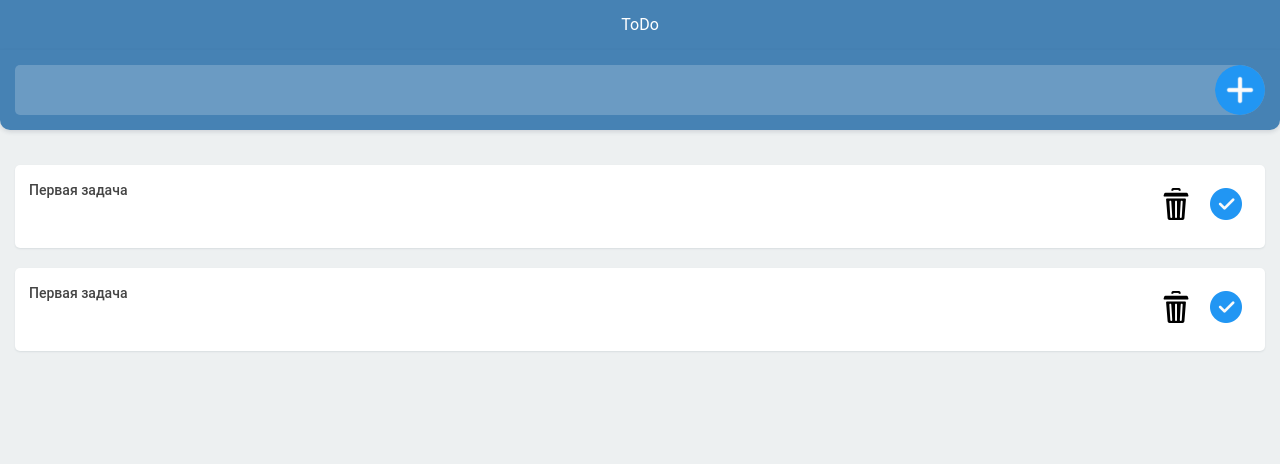
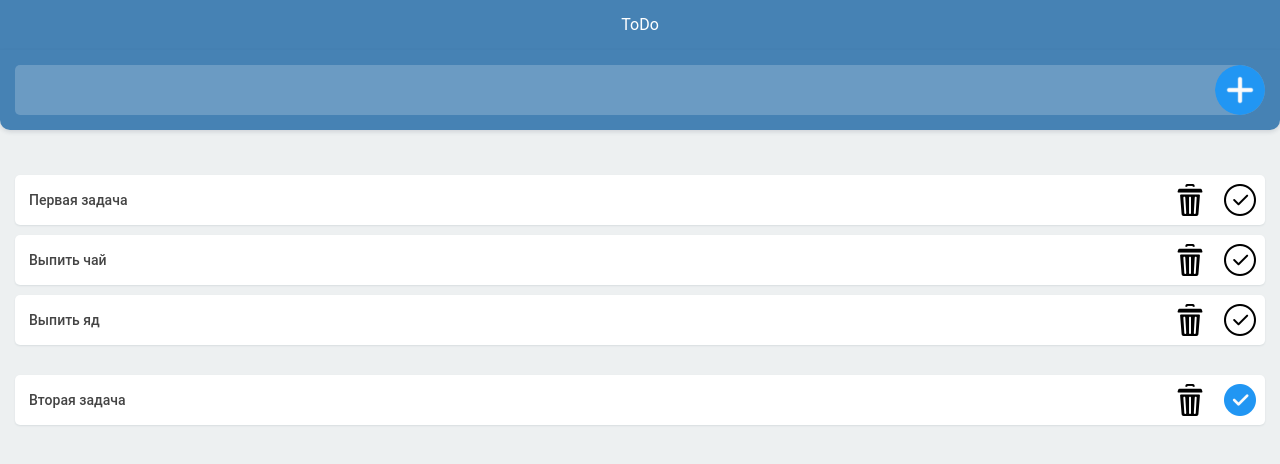
Before and after one commit to alekselo/TodoList, a React (Create React App) app: page / in a window 1280 px wide. Shown: the top 464 px of the page. Built offline with nearby package versions, Linux system fonts and the light colour scheme.

Commit message:
feat: added logic to create, complete and delete tasks

```diff
--- a/src/components/Form/Form.component.tsx
+++ b/src/components/Form/Form.component.tsx
@@ -1,11 +1,25 @@
 import styles from "./styles.module.scss";
+import { useState } from "react";
 
-export const Form = () => {
+export const Form = (props: { createNewTodo: Function }) => {
+  const [text, setText] = useState("");
+
+  const formSubmit = () => {
+    if (text) {
+      props.createNewTodo(text);
+      setText("");
+    }
+  };
+
   return (
     <div className={styles.formWrapper}>
-      <form action="#">
+      <form action="#" onSubmit={formSubmit}>
         <label>
-          <input type="text" />
+          <input
+            type="text"
+            value={text}
+            onChange={(e) => setText(e.target.value)}
+          />
           <button></button>
         </label>
       </form>
--- a/src/components/TodoList/TodoList.component.tsx
+++ b/src/components/TodoList/TodoList.component.tsx
@@ -1,22 +1,59 @@
 import { TodoListItem } from "./TodoListItem/TodoListItem.component";
 import cn from "classnames";
 import styles from "./styles.module.scss";
+import { TodoItem } from "../../models/TodoItem";
 
-export const TodoList = () => {
+export const TodoList = (props: {
+  todos: TodoItem[];
+  completeTodo: Function;
+  deleteTodo: Function;
+}) => {
+  const getNoTasksMessage = (listType: string) => {
+    return listType === "checked" ? (
+      <p className={styles.noItemMessage}>Нет невыполненных задач</p>
+    ) : (
+      <p className={styles.noItemMessage}>Нет выполненных задач</p>
+    );
+  };
+  const checkedList = () => {
+    const uncheckedTodos = props.todos.filter((item) => !item.isDone);
+
+    if (uncheckedTodos.length === 0) {
+      return getNoTasksMessage("checked");
+    }
+
+    return uncheckedTodos.map((item, id) => (
+      <TodoListItem
+        item={item}
+        key={id}
+        completeTodo={props.completeTodo}
+        deleteTodo={props.deleteTodo}
+      />
+    ));
+  };
+
+  const unCheckedList = () => {
+    const completedTodos = props.todos.filter((item) => item.isDone);
+
+    if (completedTodos.length === 0) {
+      return getNoTasksMessage("unchecked");
+    }
+
+    return completedTodos.map((item, id) => (
+      <TodoListItem
+        item={item}
+        key={id}
+        completeTodo={props.completeTodo}
+        deleteTodo={props.deleteTodo}
+      />
+    ));
+  };
+
   return (
     <div className={styles.todoContainer}>
-      <ul className={cn(styles.todoList, styles.failed)}>
-        <TodoListItem />
-      </ul>
+      <ul className={cn(styles.todoList, styles.failed)}>{checkedList()}</ul>
       <ul className={cn(styles.todoList, styles.completed)}>
-        <TodoListItem />
-        {/* <li className="todo-list-item__wrapper">
-          <span>Вторая задача</span>
-          <div className="todo-list-item__buttons">
-            <button className="btn-trash"></button>
-            <button className="btn-uncheck"></button>
-          </div>
-        </li> */}
+        {unCheckedList()}
       </ul>
     </div>
   );
--- a/src/components/TodoList/TodoListItem/TodoListItem.component.tsx
+++ b/src/components/TodoList/TodoListItem/TodoListItem.component.tsx
@@ -1,13 +1,27 @@
 import cn from "classnames";
 import styles from "./styles.module.scss";
+import { TodoItem } from "../../../models/TodoItem";
 
-export const TodoListItem = () => {
+export const TodoListItem = (props: {
+  item: TodoItem;
+  completeTodo: Function;
+  deleteTodo: Function;
+}) => {
   return (
     <li className={styles.itemWrapper}>
-      <span>Первая задача</span>
+      <span>{props.item.text}</span>
       <div className={styles.itemButtons}>
-        <button className={cn(styles.btn, styles.btnTrash)}></button>
-        <button className={cn(styles.btn, styles.btnCheck)}></button>
+        <button
+          className={cn(styles.btn, styles.btnTrash)}
+          onClick={() => props.deleteTodo(props.item)}
+        ></button>
+        <button
+          className={cn(
+            styles.btn,
+            props.item.isDone ? styles.btnCheck : styles.btnUncheck
+          )}
+          onClick={() => props.completeTodo(props.item)}
+        ></button>
       </div>
     </li>
   );
--- a/src/components/TodoList/TodoListItem/styles.module.scss
+++ b/src/components/TodoList/TodoListItem/styles.module.scss
@@ -22,7 +22,7 @@
     margin: 0;
 }
 
-.todo-list-item__buttons {
+.itemButtons {
     width: 100px;
     height: 50px;
     display: flex;
@@ -45,17 +45,6 @@
     cursor: pointer;
 }
 
-.btnTrash:last-of-type:before {
-    content: '';
-    width: 1px;
-    height: 30px;
-    background: #edf0f1;
-
-    position: absolute;
-    top: 10px;
-    left: 0;
-}
-
 .btnTrash {
     background-image: url(../../../assets/images/trash.png);
 }
@@ -64,6 +53,6 @@
     background-image: url(../../../assets/images/check.png);
 }
 
-.btnUnchek {
+.btnUncheck {
     background-image: url(../../../assets/images/uncheck.png);
 }
--- a/src/components/TodoList/styles.module.scss
+++ b/src/components/TodoList/styles.module.scss
@@ -5,8 +5,8 @@
 
 .todoList {
     width: 100%;
-    margin-top: 20px;
-    margin-bottom: 20px;
+    margin-top: 30px;
+    margin-bottom: 30px;
     padding-left: 0;
     list-style: none;
 
@@ -48,3 +48,11 @@
         content: 'Нет выполненых задач';
     }
 }
+
+.noItemMessage {
+    width: 100%;
+    display: block;
+    text-align: center;
+    font-size: 12px;
+    color: #aaa;
+}
--- /dev/null
+++ b/src/models/TodoItem.ts
@@ -0,0 +1,5 @@
+export type TodoItem = {
+    text: string;
+    id: number;
+    isDone: boolean;
+  };
--- a/src/pages/TodoListPage.tsx
+++ b/src/pages/TodoListPage.tsx
@@ -1,13 +1,64 @@
+import { useState } from "react";
 import { Form } from "../components/Form/Form.component";
 import { Header } from "../components/Header/Header.component";
 import { TodoList } from "../components/TodoList/TodoList.component";
+import { TodoItem } from "../models/TodoItem";
 
 export const TodoListForm = () => {
+  const [todos, setTodos] = useState<TodoItem[]>([
+    { text: "Первая задача", id: 0, isDone: false },
+    {
+      text: "Вторая задача",
+      id: 1,
+      isDone: true,
+    },
+    {
+      text: "Выпить чай",
+      id: 2,
+      isDone: false,
+    },
+    {
+      text: "Выпить яд",
+      id: 3,
+      isDone: false,
+    },
+  ]);
+
+  const createNewTodo = (text: string) => {
+    const newTodo: TodoItem = {
+      id: todos.length,
+      text: text,
+      isDone: false,
+    };
+
+    setTodos([...todos, newTodo]);
+  };
+
+  const completeTodo = (todoItem: TodoItem) => {
+    const newTodos = todos.map((item) => {
+      if (item.id === todoItem.id) {
+        item.isDone = !todoItem.isDone;
+      }
+      return item;
+    });
+
+    setTodos(newTodos);
+  };
+
+  const deleteTodo = (todoItem: TodoItem) => {
+    const newTodos = todos.filter((item) => item.id !== todoItem.id);
+    setTodos(newTodos);
+  };
+
   return (
     <>
       <Header />
-      <Form />
-      <TodoList />
+      <Form createNewTodo={createNewTodo} />
+      <TodoList
+        todos={todos}
+        completeTodo={completeTodo}
+        deleteTodo={deleteTodo}
+      />
     </>
   );
 };
```
